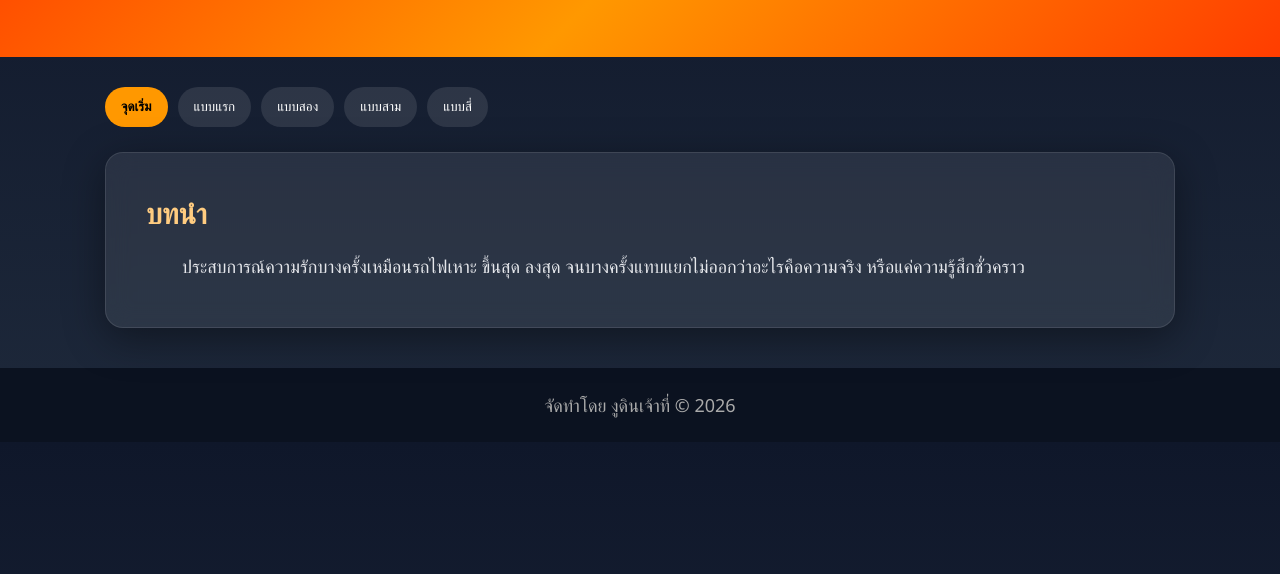
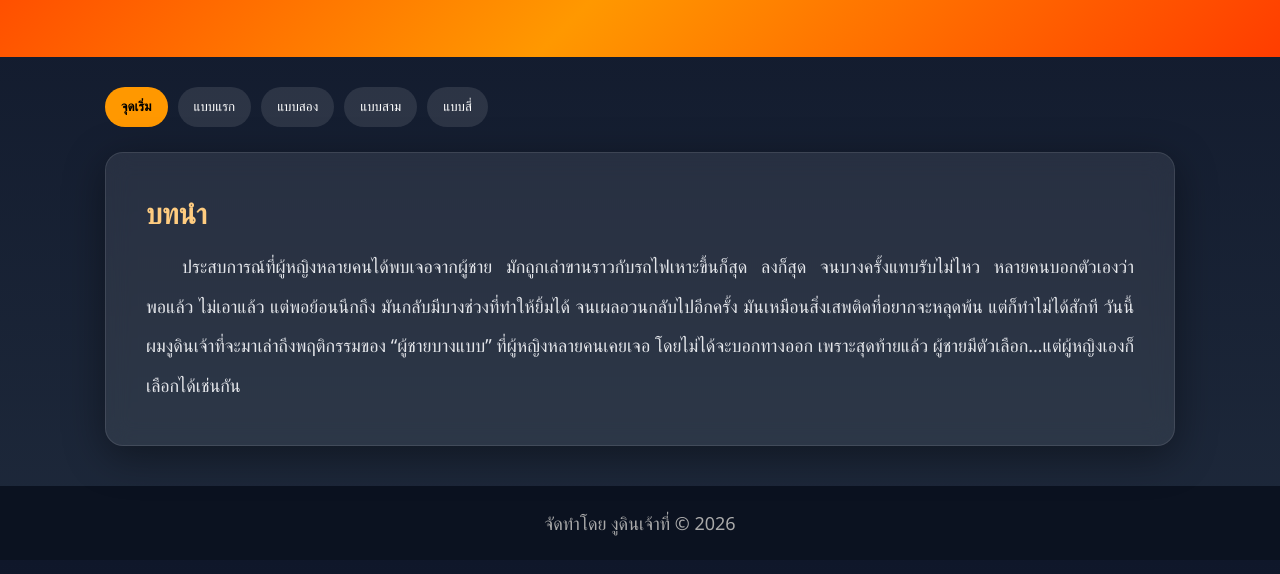
Before and after one commit to Paradisexpro/jajajame, a plain HTML site: page index.html in a window 1280 px wide. Shown: the part 152-726 px from the top of the page. Drawn offline with Linux system fonts and the light colour scheme.

Commit message:
Update index.html

```diff
--- a/index.html
+++ b/index.html
@@ -167,8 +167,8 @@ footer {
   <div class="card active">
     <h2>บทนำ</h2>
     <p>
-      ประสบการณ์ความรักบางครั้งเหมือนรถไฟเหาะ ขึ้นสุด ลงสุด
-      จนบางครั้งแทบแยกไม่ออกว่าอะไรคือความจริง หรือแค่ความรู้สึกชั่วคราว
+      ประสบการณ์ที่ผู้หญิงหลายคนได้พบเจอจากผู้ชาย มักถูกเล่าขานราวกับรถไฟเหาะขึ้นก็สุด ลงก็สุด จนบางครั้งแทบรับไม่ไหว หลายคนบอกตัวเองว่าพอแล้ว ไม่เอาแล้ว แต่พอย้อนนึกถึง มันกลับมีบางช่วงที่ทำให้ยิ้มได้ จนเผลอวนกลับไปอีกครั้ง มันเหมือนสิ่งเสพติดที่อยากจะหลุดพ้น แต่ก็ทำไม่ได้สักที วันนี้ผมงูดินเจ้าที่จะมาเล่าถึงพฤติกรรมของ “ผู้ชายบางแบบ” ที่ผู้หญิงหลายคนเคยเจอ โดยไม่ได้จะบอกทางออก เพราะสุดท้ายแล้ว
+      ผู้ชายมีตัวเลือก…แต่ผู้หญิงเองก็เลือกได้เช่นกัน
     </p>
   </div>
 
```
